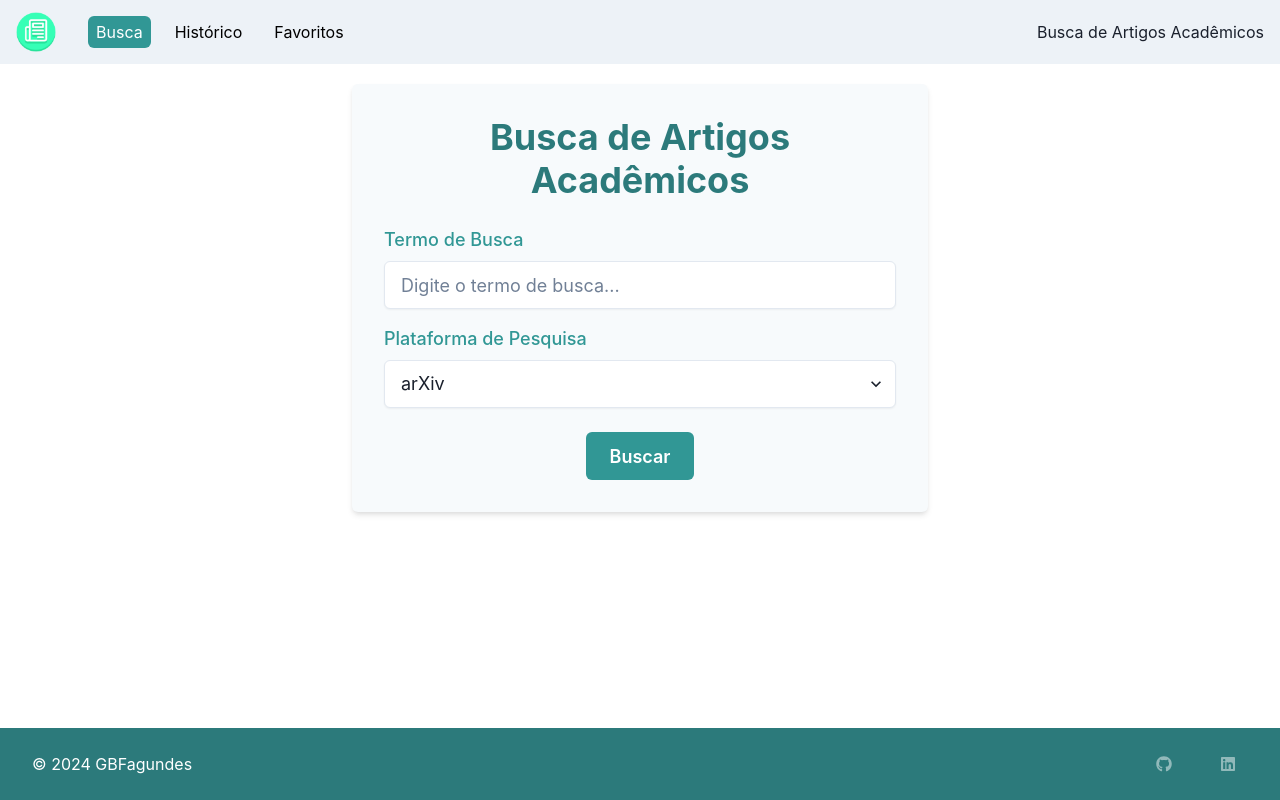
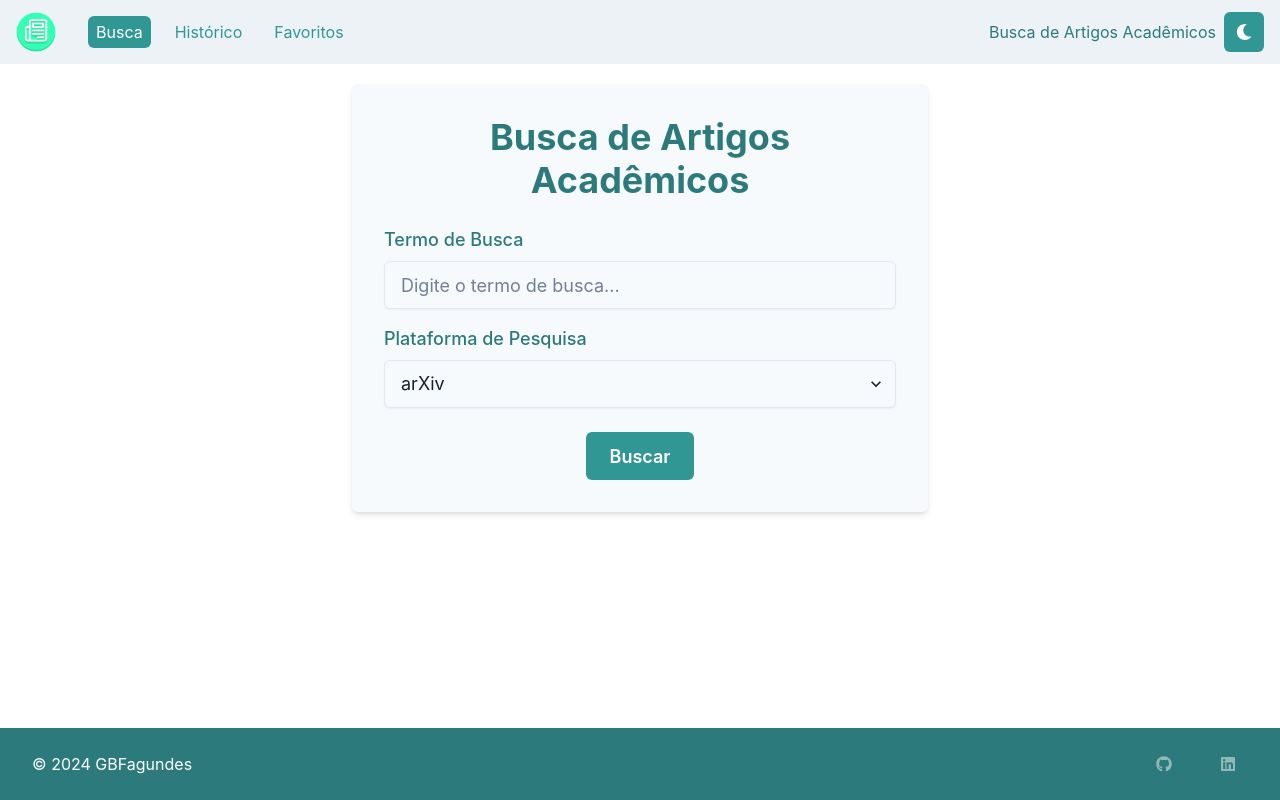
Before and after one commit to Grazziano/article-finder, a React (Vite) app: page / in a window 1280 px wide. Built offline with nearby package versions, Linux system fonts and the light colour scheme.

Commit message:
💄 Adding dark mode

```diff
--- a/src/components/Footer.tsx
+++ b/src/components/Footer.tsx
@@ -1,9 +1,20 @@
-import { Box, Text, Link, Stack, IconButton } from '@chakra-ui/react';
+import {
+  Box,
+  Text,
+  Link,
+  Stack,
+  IconButton,
+  useColorModeValue,
+} from '@chakra-ui/react';
 import { FaGithub, FaLinkedin } from 'react-icons/fa';
 
 const Footer = () => {
+  const bg = useColorModeValue('teal.600', 'teal.700');
+  const textColor = useColorModeValue('white', 'white');
+  const hoverBg = useColorModeValue('teal.400', 'teal.400');
+
   return (
-    <Box as="footer" bg="teal.600" color="white" py={4} mt={10} bottom={0}>
+    <Box as="footer" bg={bg} color={textColor} py={4} mt={10} bottom={0}>
       <Stack
         direction={{ base: 'column', md: 'row' }}
         justify="space-between"
@@ -31,7 +42,7 @@ const Footer = () => {
               icon={<FaLinkedin />}
               variant="ghost"
               colorScheme="whiteAlpha"
-              _hover={{ bg: 'teal.400' }}
+              _hover={{ bg: hoverBg }}
             />
           </Link>
         </Stack>
--- a/src/components/NavBar.tsx
+++ b/src/components/NavBar.tsx
@@ -8,10 +8,12 @@ import {
   Image,
   Text,
   Link as ChakraLink,
+  useColorModeValue,
 } from '@chakra-ui/react';
 import { Link, useLocation } from 'react-router-dom';
 import { HamburgerIcon, CloseIcon } from '@chakra-ui/icons';
 import PaperImg from '../assets/images/paper.png';
+import ToggleThemeButton from './ToggleThemeButton';
 
 const Links = ['Busca', 'Histórico', 'Favoritos'];
 
@@ -37,7 +39,7 @@ const NavLink = ({ children }: { children: React.ReactNode }) => {
       py={1}
       rounded={'md'}
       bg={isActive ? 'teal.500' : 'transparent'}
-      color={isActive ? 'white' : 'black'}
+      color={isActive ? 'white' : 'teal.500'}
       _hover={{
         textDecoration: 'none',
         bg: isActive ? 'teal.600' : 'gray.200',
@@ -51,9 +53,17 @@ const NavLink = ({ children }: { children: React.ReactNode }) => {
 export default function Navbar() {
   const { isOpen, onOpen, onClose } = useDisclosure();
 
+  const bg = useColorModeValue('gray.100', 'gray.700');
+  const textColor = useColorModeValue('teal.600', 'teal.300');
+
   return (
-    <Box bg={'gray.100'} px={4}>
-      <Flex h={16} alignItems={'center'} justifyContent={'space-between'}>
+    <Box bg={bg} px={4}>
+      <Flex
+        h={16}
+        alignItems={'center'}
+        justifyContent={'space-between'}
+        color={textColor}
+      >
         <IconButton
           size={'md'}
           icon={isOpen ? <CloseIcon /> : <HamburgerIcon />}
@@ -78,8 +88,9 @@ export default function Navbar() {
             ))}
           </HStack>
         </HStack>
-        <Flex alignItems={'center'}>
+        <Flex alignItems={'center'} gap={2}>
           <Text>Busca de Artigos Acadêmicos</Text>
+          <ToggleThemeButton />
         </Flex>
       </Flex>
 
--- /dev/null
+++ b/src/components/ToggleThemeButton.tsx
@@ -0,0 +1,17 @@
+import { IconButton, useColorMode } from '@chakra-ui/react';
+import { FaSun, FaMoon } from 'react-icons/fa';
+
+const ToggleThemeButton = () => {
+  const { colorMode, toggleColorMode } = useColorMode();
+
+  return (
+    <IconButton
+      aria-label="Toggle theme"
+      icon={colorMode === 'light' ? <FaMoon /> : <FaSun />}
+      onClick={toggleColorMode}
+      colorScheme="teal"
+    />
+  );
+};
+
+export default ToggleThemeButton;
--- a/src/main.tsx
+++ b/src/main.tsx
@@ -2,13 +2,16 @@ import { StrictMode } from 'react';
 import { createRoot } from 'react-dom/client';
 import { BrowserRouter } from 'react-router-dom';
 import App from './App.tsx';
+import { ColorModeScript } from '@chakra-ui/react';
 import { ChakraProvider } from '@chakra-ui/react';
+import theme from './theme/theme.ts';
 import './index.css';
 
 createRoot(document.getElementById('root')!).render(
   <BrowserRouter>
     <StrictMode>
       <ChakraProvider>
+        <ColorModeScript initialColorMode={theme.config.initialColorMode} />
         <App />
       </ChakraProvider>
     </StrictMode>
--- a/src/pages/FavoritesPage.tsx
+++ b/src/pages/FavoritesPage.tsx
@@ -1,5 +1,5 @@
-import React, { useContext } from "react";
-import { SearchContext } from "../contexts/SearchContext";
+import React, { useContext } from 'react';
+import { SearchContext } from '../contexts/SearchContext';
 import {
   Box,
   Heading,
@@ -8,14 +8,19 @@ import {
   Text,
   Button,
   Flex,
-} from "@chakra-ui/react";
-import { ExternalLinkIcon } from "@chakra-ui/icons";
+  useColorModeValue,
+} from '@chakra-ui/react';
+import { ExternalLinkIcon } from '@chakra-ui/icons';
 
 const FavoritesPage: React.FC = () => {
   const { favorites, clearFavorites } = useContext(SearchContext)!;
+
+  const bg = useColorModeValue('gray.50', 'gray.700');
+  const textColor = useColorModeValue('teal.600', 'teal.300');
+
   return (
-    <Box p={8} bg="gray.50" rounded="md" shadow="md" maxW="xl" mx="auto">
-      <Heading as="h2" size="lg" mb={6} textAlign="center" color="teal.600">
+    <Box p={8} bg={bg} rounded="md" shadow="md" maxW="xl" mx="auto">
+      <Heading as="h2" size="lg" mb={6} textAlign="center" color={textColor}>
         Favoritos
       </Heading>
 
@@ -42,19 +47,19 @@ const FavoritesPage: React.FC = () => {
                 display="flex"
                 justifyContent="space-between"
                 alignItems="center"
-                bg="white"
+                bg={bg}
                 p={4}
                 rounded="md"
                 shadow="sm"
-                _hover={{ shadow: "md", bg: "gray.100" }}
+                _hover={{ shadow: 'md', bg: 'gray.100' }}
               >
                 <Flex>
                   <Text
                     as="span"
-                    onClick={() => window.open(item.url, "_blank")}
+                    onClick={() => window.open(item.url, '_blank')}
                     cursor="pointer"
                     textDecoration="underline"
-                    color="teal.500"
+                    color={textColor}
                     fontWeight="medium"
                   >
                     {item.query} - {item.platform}
--- a/src/pages/HistoryPage.tsx
+++ b/src/pages/HistoryPage.tsx
@@ -1,7 +1,7 @@
-import React, { useContext } from "react";
-import { SearchContext } from "../contexts/SearchContext";
-import GrayHearth from "../assets/images/icons/gray_hearth.svg";
-import RedHearth from "../assets/images/icons/red_hearth.svg";
+import React, { useContext } from 'react';
+import { SearchContext } from '../contexts/SearchContext';
+import GrayHearth from '../assets/images/icons/gray_hearth.svg';
+import RedHearth from '../assets/images/icons/red_hearth.svg';
 import {
   Box,
   Heading,
@@ -12,8 +12,9 @@ import {
   Image,
   Button,
   Flex,
-} from "@chakra-ui/react";
-import { ExternalLinkIcon, DeleteIcon } from "@chakra-ui/icons";
+  useColorModeValue,
+} from '@chakra-ui/react';
+import { ExternalLinkIcon, DeleteIcon } from '@chakra-ui/icons';
 
 const HistoryPage: React.FC = () => {
   const {
@@ -24,9 +25,13 @@ const HistoryPage: React.FC = () => {
     removeHistoryItem,
   } = useContext(SearchContext)!;
 
+  const bg = useColorModeValue('gray.50', 'gray.700');
+  const textColor = useColorModeValue('teal.600', 'teal.300');
+  const hoverBg = useColorModeValue('gray.100', 'gray.600');
+
   return (
-    <Box p={8} bg="gray.50" rounded="md" shadow="md" maxW="xl" mx="auto">
-      <Heading as="h2" size="lg" mb={6} textAlign="center" color="teal.600">
+    <Box p={8} bg={bg} rounded="md" shadow="md" maxW="xl" mx="auto">
+      <Heading as="h2" size="lg" mb={6} textAlign="center" color={textColor}>
         Histórico de Pesquisas
       </Heading>
 
@@ -61,15 +66,15 @@ const HistoryPage: React.FC = () => {
                   p={4}
                   rounded="md"
                   shadow="sm"
-                  _hover={{ shadow: "md", bg: "gray.100" }}
+                  _hover={{ shadow: 'md', bg: hoverBg }}
                 >
                   <Flex alignItems="center">
                     <Text
                       as="span"
-                      onClick={() => window.open(item.url, "_blank")}
+                      onClick={() => window.open(item.url, '_blank')}
                       cursor="pointer"
                       textDecoration="underline"
-                      color="teal.500"
+                      color={textColor}
                       fontWeight="medium"
                     >
                       {item.query} - {item.platform}
@@ -78,7 +83,6 @@ const HistoryPage: React.FC = () => {
                   </Flex>
 
                   <Flex>
-                    {/* Botão de favoritar/desfavoritar */}
                     <IconButton
                       aria-label="Favoritar"
                       icon={
@@ -86,19 +90,18 @@ const HistoryPage: React.FC = () => {
                           src={isFavorite ? RedHearth : GrayHearth}
                           alt={
                             isFavorite
-                              ? "Remover dos favoritos"
-                              : "Adicionar aos favoritos"
+                              ? 'Remover dos favoritos'
+                              : 'Adicionar aos favoritos'
                           }
                           boxSize="20px"
                         />
                       }
                       onClick={() => toggleFavorite(item)}
                       variant="ghost"
-                      _hover={{ bg: "transparent" }}
+                      _hover={{ bg: 'transparent' }}
                       mr={2}
                     />
 
-                    {/* Botão de remover individualmente */}
                     <IconButton
                       aria-label="Remover"
                       icon={<DeleteIcon />}
--- a/src/pages/SearchPage.tsx
+++ b/src/pages/SearchPage.tsx
@@ -1,5 +1,5 @@
-import { useContext } from "react";
-import { SearchContext } from "../contexts/SearchContext";
+import { useContext } from 'react';
+import { SearchContext } from '../contexts/SearchContext';
 import {
   Button,
   Input,
@@ -10,27 +10,31 @@ import {
   Box,
   FormControl,
   FormLabel,
-} from "@chakra-ui/react";
-import { SearchPlatform } from "../interfaces/SearchPlatform";
+  useColorModeValue,
+} from '@chakra-ui/react';
+import { SearchPlatform } from '../interfaces/SearchPlatform';
 
 const SearchPage: React.FC = () => {
   const handlePlatformChange = (
     event: React.ChangeEvent<HTMLSelectElement>
   ) => {
-    setPlatform(event.target.value as SearchPlatform); // Aqui você garante que o valor é do tipo correto
+    setPlatform(event.target.value as SearchPlatform);
   };
 
   const { query, setQuery, platform, setPlatform, searchArticles, loading } =
     useContext(SearchContext)!;
 
+  const bg = useColorModeValue('gray.50', 'gray.700');
+  const textColor = useColorModeValue('teal.600', 'teal.300');
+
   return (
-    <Box bg="gray.50" p={8} rounded="md" shadow="md" maxW="xl" mx="auto">
-      <Heading as="h1" size="xl" mb={6} textAlign="center" color="teal.600">
+    <Box bg={bg} p={8} rounded="md" shadow="md" maxW="xl" mx="auto">
+      <Heading as="h1" size="xl" mb={6} textAlign="center" color={textColor}>
         Busca de Artigos Acadêmicos
       </Heading>
 
       <FormControl mb={4}>
-        <FormLabel fontSize="lg" color="teal.500">
+        <FormLabel fontSize="lg" color={textColor}>
           Termo de Busca
         </FormLabel>
         <Input
@@ -40,13 +44,13 @@ const SearchPage: React.FC = () => {
           placeholder="Digite o termo de busca..."
           size="lg"
           focusBorderColor="teal.400"
-          bg="white"
+          bg={bg}
           shadow="sm"
         />
       </FormControl>
 
       <FormControl mb={6}>
-        <FormLabel fontSize="lg" color="teal.500">
+        <FormLabel fontSize="lg" color={textColor}>
           Plataforma de Pesquisa
         </FormLabel>
         <Select
@@ -55,7 +59,7 @@ const SearchPage: React.FC = () => {
           onChange={handlePlatformChange}
           size="lg"
           focusBorderColor="teal.400"
-          bg="white"
+          bg={bg}
           shadow="sm"
         >
           <option value="arXiv">arXiv</option>
--- /dev/null
+++ b/src/theme/theme.ts
@@ -0,0 +1,73 @@
+import { extendTheme, ThemeConfig } from '@chakra-ui/react';
+
+// Configuração de tema inicial (padrão light mode)
+const config: ThemeConfig = {
+  initialColorMode: 'light', // ou "dark"
+  useSystemColorMode: false, // para usar a preferência do sistema
+};
+
+// Definindo um novo tema personalizado
+const theme = extendTheme({
+  config,
+  colors: {
+    // Personalize as cores
+    brand: {
+      50: '#e4f0f9',
+      100: '#c3d4e6',
+      200: '#9fb8d3',
+      300: '#7b9cc0',
+      400: '#5780ad',
+      500: '#3e6694', // Cor primária
+      600: '#2f5074',
+      700: '#203953',
+      800: '#122233',
+      900: '#040a14',
+    },
+  },
+  fonts: {
+    heading: `'Poppins', sans-serif`, // Personalize as fontes para headings
+    body: `'Roboto', sans-serif`, // Personalize as fontes para o corpo
+  },
+  styles: {
+    global: {
+      // Estilos globais
+      body: {
+        bg: 'gray.50', // Cor de fundo padrão do body no modo claro
+        color: 'gray.800', // Cor do texto padrão
+      },
+    },
+  },
+  components: {
+    Button: {
+      // Personalização dos botões
+      baseStyle: {
+        fontWeight: 'bold', // Todos os botões terão texto em negrito
+      },
+      sizes: {
+        lg: {
+          h: '56px',
+          fontSize: 'lg',
+          px: '32px',
+        },
+      },
+      variants: {
+        solid: {
+          bg: 'brand.500', // Usar cor personalizada
+          color: 'white',
+          _hover: {
+            bg: 'brand.600',
+          },
+        },
+        outline: {
+          borderColor: 'brand.500',
+          color: 'brand.500',
+          _hover: {
+            bg: 'brand.50',
+          },
+        },
+      },
+    },
+  },
+});
+
+export default theme;
```
